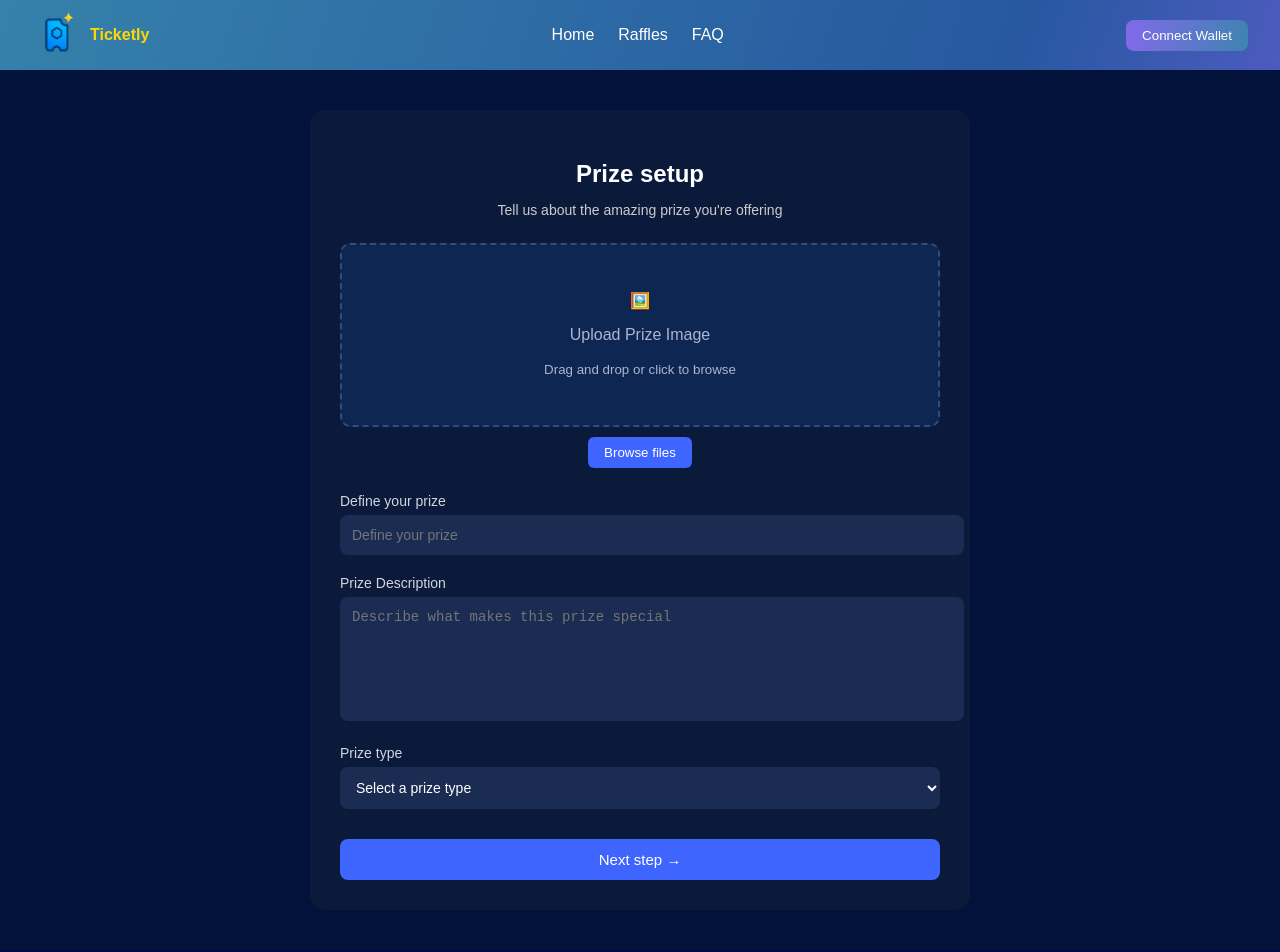
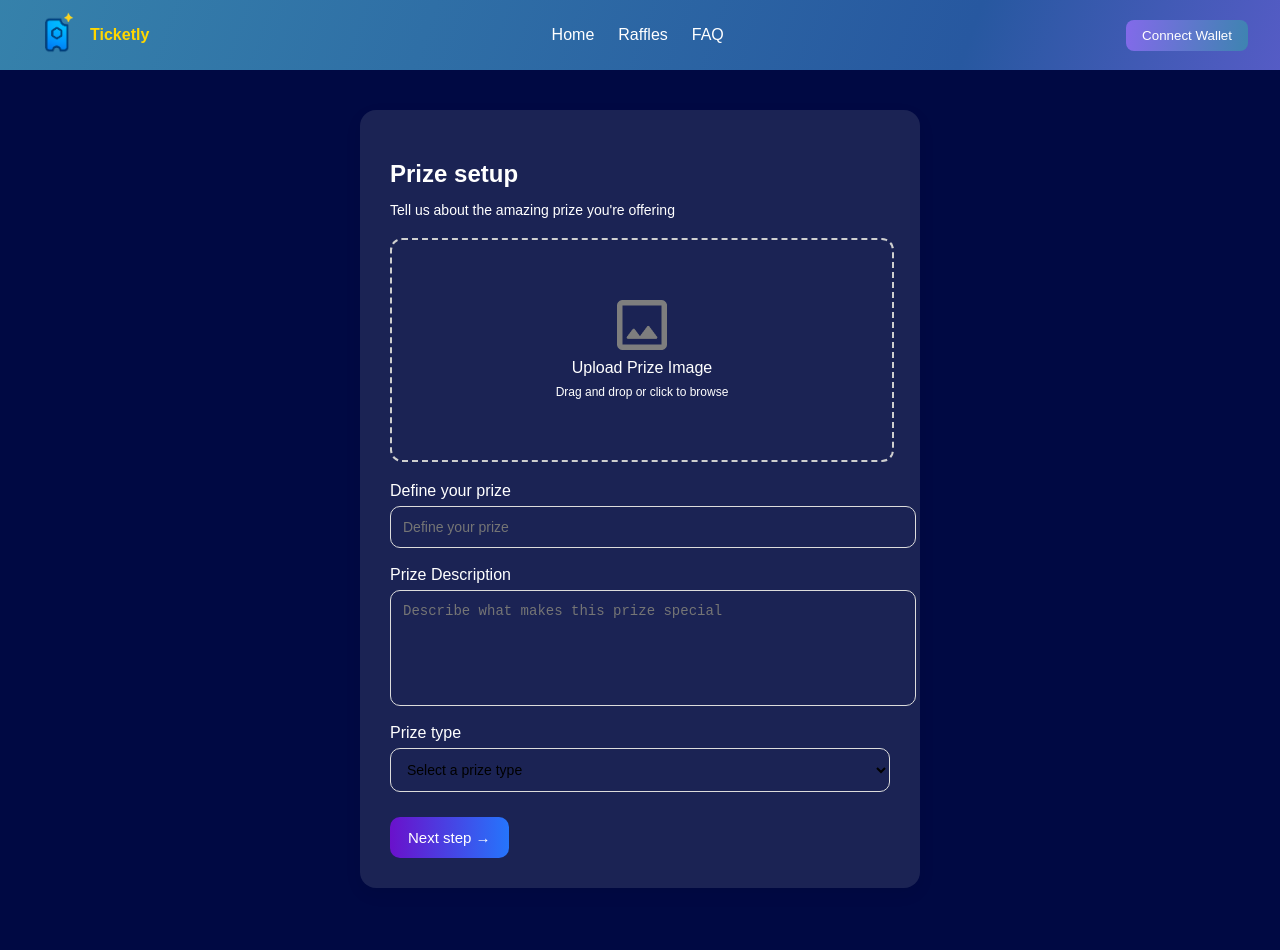
Before and after one commit to N3xt-Ep0ch-L4bs/Ticketly-frontend, a React (Vite) app: page /UploadRaffle in a window 1280 px wide. Shown: the top 952 px of the page. Built offline with nearby package versions, Linux system fonts and the light colour scheme.

Commit message:
fifth commit

```diff
--- a/src/App.jsx
+++ b/src/App.jsx
@@ -17,7 +17,6 @@ function App() {
         <Route path="/dashboard" element={<Dashboard />} />
         <Route path="/UploadRaffle" element={<UploadRaffle />} />
       </Routes>
-      <Footer />
     </div>
   )
 }
--- a/src/pages/UploadRaffle.jsx
+++ b/src/pages/UploadRaffle.jsx
@@ -2,14 +2,34 @@ import React, { useState } from "react";
 import "./pages.css";
 
 const UploadRaffle = () => {
-  const [image, setImage] = useState(null);
+  const [step, setStep] = useState(1);
+  const [raffleData, setRaffleData] = useState({
+    image: null,
+    title: "",
+    description: "",
+    type: "",
+    ticketPrice: "",
+    maxTickets: "",
+    maxPerWallet: "",
+    startDate: "",
+    endDate: "",
+  });
 
-  const handleImageUpload = (e) => {
-    setImage(e.target.files[0]);
+  const handleNext = () => setStep(step + 1);
+  const handleBack = () => setStep(step - 1);
+
+  const handleChange = (e) => {
+    const { name, value, files } = e.target;
+    setRaffleData((prev) => ({
+      ...prev,
+      [name]: files ? files[0] : value,
+    }));
   };
 
   return (
     <div className="prize-setup-container">
+      {/* ✅ STEP 1: Prize Setup */}
+      {step === 1 && (
         <div className="prize-card">
           <h2 className="prize-title">Prize setup</h2>
           <p className="prize-subtitle">
@@ -18,56 +38,184 @@ const UploadRaffle = () => {
 
           <div className="upload-section">
             <label className="upload-box">
-            {image ? (
+              {raffleData.image ? (
                 <img
-                src={URL.createObjectURL(image)}
+                  src={URL.createObjectURL(raffleData.image)}
                   alt="Preview"
                   className="preview-image"
                 />
               ) : (
                 <div className="upload-placeholder">
-                <span className="upload-icon">🖼️</span>
+                  <span className="upload-icon">
+                    <img src="src/assets/image.png" alt="upload icon" />
+                  </span>
                   <p>Upload Prize Image</p>
                   <small>Drag and drop or click to browse</small>
                 </div>
               )}
-            <input type="file" onChange={handleImageUpload} hidden />
+              <input
+                type="file"
+                name="image"
+                onChange={handleChange}
+                hidden
+              />
             </label>
-          {!image && (
-            <button className="browse-btn">Browse files</button>
-          )}
           </div>
 
           <div className="form-group">
             <label>Define your prize</label>
             <input
               type="text"
+              name="title"
               placeholder="Define your prize"
               className="input-field"
+              value={raffleData.title}
+              onChange={handleChange}
             />
           </div>
 
           <div className="form-group">
             <label>Prize Description</label>
             <textarea
+              name="description"
               className="textarea-field"
               placeholder="Describe what makes this prize special"
+              value={raffleData.description}
+              onChange={handleChange}
             ></textarea>
           </div>
 
-
           <div className="form-group">
             <label>Prize type</label>
-          <select className="select-field">
-            <option>Select a prize type</option>
+            <select
+              name="type"
+              className="select-field"
+              value={raffleData.type}
+              onChange={handleChange}
+            >
+              <option value="">Select a prize type</option>
               <option>Physical</option>
-            <option>Digital</option>
+              <option>Cash rewards</option>
               <option>Service</option>
             </select>
           </div>
 
-        <button className="next-btn">Next step →</button>
+          <button className="next-btn" onClick={handleNext}>
+            Next step →
+          </button>
         </div>
+      )}
+
+      {/* ✅ STEP 2: Ticket Settings */}
+      {step === 2 && (
+        <div className="prize-card">
+          <h2 className="prize-title">Ticket Settings</h2>
+
+          <div className="form-group">
+            <label>Ticket Price</label>
+            <input
+              type="number"
+              name="ticketPrice"
+              className="input-field"
+              placeholder="Enter ticket price"
+              value={raffleData.ticketPrice}
+              onChange={handleChange}
+            />
+          </div>
+
+          <div className="form-group">
+            <label>Max Tickets</label>
+            <input
+              type="number"
+              name="maxTickets"
+              className="input-field"
+              placeholder="Enter max tickets"
+              value={raffleData.maxTickets}
+              onChange={handleChange}
+            />
+          </div>
+
+          <div className="form-group">
+            <label>Max Tickets Per Wallet</label>
+            <input
+              type="number"
+              name="maxPerWallet"
+              className="input-field"
+              placeholder="Enter max tickets per wallet"
+              value={raffleData.maxPerWallet}
+              onChange={handleChange}
+            />
+          </div>
+
+          <div className="nav-buttons">
+            <button onClick={handleBack} className="back-btn">← Back</button>
+            <button onClick={handleNext} className="next-btn">Next →</button>
+          </div>
+        </div>
+      )}
+
+      {/* ✅ STEP 3: Raffle Duration */}
+      {step === 3 && (
+        <div className="prize-card">
+          <h2 className="prize-title">Raffle Duration</h2>
+
+          <div className="form-group">
+            <label>Start Date</label>
+            <input
+              type="date"
+              name="startDate"
+              className="input-field"
+              value={raffleData.startDate}
+              onChange={handleChange}
+            />
+          </div>
+
+          <div className="form-group">
+            <label>End Date</label>
+            <input
+              type="date"
+              name="endDate"
+              className="input-field"
+              value={raffleData.endDate}
+              onChange={handleChange}
+            />
+          </div>
+
+          <div className="nav-buttons">
+            <button onClick={handleBack} className="back-btn">← Back</button>
+            <button onClick={handleNext} className="next-btn">Review →</button>
+          </div>
+        </div>
+      )}
+
+      {/* ✅ STEP 4: Review & Confirm */}
+      {step === 4 && (
+        <div className="prize-card">
+          <h2 className="prize-title">Review & Confirm</h2>
+          <div className="review-section">
+            {raffleData.image && (
+              <img
+                src={URL.createObjectURL(raffleData.image)}
+                alt="Preview"
+                className="preview-image"
+              />
+            )}
+            <p><strong>Prize:</strong> {raffleData.title}</p>
+            <p><strong>Description:</strong> {raffleData.description}</p>
+            <p><strong>Type:</strong> {raffleData.type}</p>
+            <p><strong>Ticket Price:</strong> {raffleData.ticketPrice}</p>
+            <p><strong>Max Tickets:</strong> {raffleData.maxTickets}</p>
+            <p><strong>Max Per Wallet:</strong> {raffleData.maxPerWallet}</p>
+            <p><strong>Start Date:</strong> {raffleData.startDate}</p>
+            <p><strong>End Date:</strong> {raffleData.endDate}</p>
+          </div>
+
+          <div className="nav-buttons">
+            <button onClick={handleBack} className="back-btn">← Back</button>
+            <button className="next-btn">Create Raffle ✅</button>
+          </div>
+        </div>
+      )}
     </div>
   );
 };
--- a/src/pages/dashboard.jsx
+++ b/src/pages/dashboard.jsx
@@ -1,5 +1,6 @@
 import "./pages.css";
 import RaffleGrid from '../components/rafflegrid';
+import Footer from '../components/footer'
 
 
 function Dashboard() {
@@ -22,7 +23,7 @@ function Dashboard() {
       </div>
        <RaffleGrid />
     </div>
-
+    <Footer />
         </>
     )
 }
--- a/src/pages/landingPage.jsx
+++ b/src/pages/landingPage.jsx
@@ -1,4 +1,6 @@
 import './pages.css'
+import '../app.css'
+import Footer from '../components/footer'
 
 function LandingPage() {
     return (
@@ -59,6 +61,7 @@ function LandingPage() {
       <p>The next winner could be you. Dive into the world of decentralzed raffles and explore our active listings.</p>
       <button className="cta-btn">Explore Raffles Now</button>
     </section>
+    <Footer />
         </>
     )
 }
--- a/src/pages/pages.css
+++ b/src/pages/pages.css
@@ -210,115 +210,168 @@ color: ghostwhite;
 .header p {
     font-size: 0.9rem;
 }
-
+/* Page Container */
 .prize-setup-container {
-  width: 100%;
-  min-height: 100vh;
-  background: #02123a;
   display: flex;
   justify-content: center;
-  align-items: center;
-  padding: 40px 0;
+  align-items: flex-start;
+  padding: 40px;
+  background: #000943;
+  min-height: 100vh;
 }
 
+/* Card */
 .prize-card {
-  background: #0b1a3a;
-  width: 600px;
+  width: 500px;
+  background: #1B2354;
   padding: 30px;
-  border-radius: 15px;
-  color: #fff;
-  text-align: center;
+  border-radius: 16px;
+  box-shadow: 0 6px 18px rgba(0, 0, 0, 0.06);
 }
 
+/* Headings */
 .prize-title {
+  font-size: 24px;
+  font-weight: 700;
   margin-bottom: 5px;
-  font-size: 24px;
+  color: #fff;
 }
 
 .prize-subtitle {
+  color: #fff;
+  margin-bottom: 20px;
   font-size: 14px;
-  color: #cccccc;
-  margin-bottom: 25px;
 }
 
+/* Upload Section */
 .upload-section {
-  text-align: center;
-  margin-bottom: 25px;
+  margin-bottom: 20px;
 }
 
 .upload-box {
+  width: 100%;
+  height: 220px;
+  border: 2px dashed #cfcfcf;
+  border-radius: 12px;
+  cursor: pointer;
   display: flex;
+  align-items: center;
   justify-content: center;
-  align-items: center;
-  height: 180px;
-  border: 2px dashed #374a7a;
-  border-radius: 10px;
-  cursor: pointer;
-  margin-bottom: 10px;
-  background: #0d2752;
+  text-align: center;
+  overflow: hidden;
+  background: #1B2354;
+  transition: border-color 0.3s ease;
 }
 
-.upload-placeholder {
-  color: #aab4d4;
+.upload-placeholder p {
+  margin: 5px 0;
+  font-weight: 500;
+  color: #fff;
 }
 
-.browse-btn {
-  padding: 8px 16px;
-  border: none;
-  background: #3f65ff;
-  color: white;
-  border-radius: 6px;
-  cursor: pointer;
+.upload-placeholder small {
+  color: #fff;
+  font-size: 12px;
 }
 
 .preview-image {
   width: 100%;
   height: 100%;
   object-fit: cover;
-  border-radius: 10px;
 }
 
+/* Form Groups */
 .form-group {
-  text-align: left;
-  margin-bottom: 20px;
+  margin-top: 18px;
+  display: flex;
+  flex-direction: column;
 }
 
 .form-group label {
-  display: block;
+  font-weight: 500;
   margin-bottom: 6px;
-  color: #d1d5e0;
-  font-size: 14px;
+  color: #fff;
 }
 
+/* Inputs */
 .input-field,
 .textarea-field,
 .select-field {
   width: 100%;
   padding: 12px;
-  border: none;
-  border-radius: 8px;
-  background: #1a2c52;
-  color: #fff;
+  border: 1px solid #dcdcdc;
+  border-radius: 10px;
   font-size: 14px;
+  outline: none;
+  background: #1B2354;
+}
+
+.input-field:focus,
+.textarea-field:focus,
+.select-field:focus {
+  border-color: #9b94ff;
+  box-shadow: 0 0 4px rgba(155, 148, 255, 0.5);
 }
 
 .textarea-field {
-  height: 100px;
+  min-height: 90px;
   resize: none;
 }
 
+/* Gradient Buttons */
+.next-btn,
+.back-btn {
+  padding: 12px 18px;
+  border: none;
+  border-radius: 10px;
+  cursor: pointer;
+  font-weight: 500;
+  font-size: 15px;
+  margin-top: 25px;
+}
+
+/* Back Button (Neutral) */
+.back-btn {
+  background: #202D7D;
+  color: #fff;
+  margin-right: 10px;
+  padding: 10px 20px;
+
+}
+
+/* Next Button (Gradient) */
 .next-btn {
-  width: 100%;
-  padding: 12px;
-  background: #3f65ff;
+  background: linear-gradient(90deg, #6a11cb 0%, #2575fc 100%);
   color: white;
-  border: none;
-  border-radius: 8px;
-  cursor: pointer;
-  font-size: 15px;
-  margin-top: 10px;
+  transition: opacity 0.2s ease;
 }
 
 .next-btn:hover {
   opacity: 0.9;
 }
+
+/* Navigation buttons wrapper */
+.nav-buttons {
+  display: flex;
+  justify-content: flex-end;
+  margin-top: 25px;
+}
+
+/* Review Section */
+.review-section {
+  margin-top: 15px;
+  line-height: 1.6;
+  color: #444;
+}
+
+.review-section p {
+  margin: 8px 0;
+}
+
+/* Responsive */
+@media (max-width: 600px) {
+  .prize-card {
+    width: 100%;
+    padding: 20px;
+  }
+}
```
Also changed, not shown: src/assets/image.png (added). Lines whose indentation alone changed are shown as unchanged.
